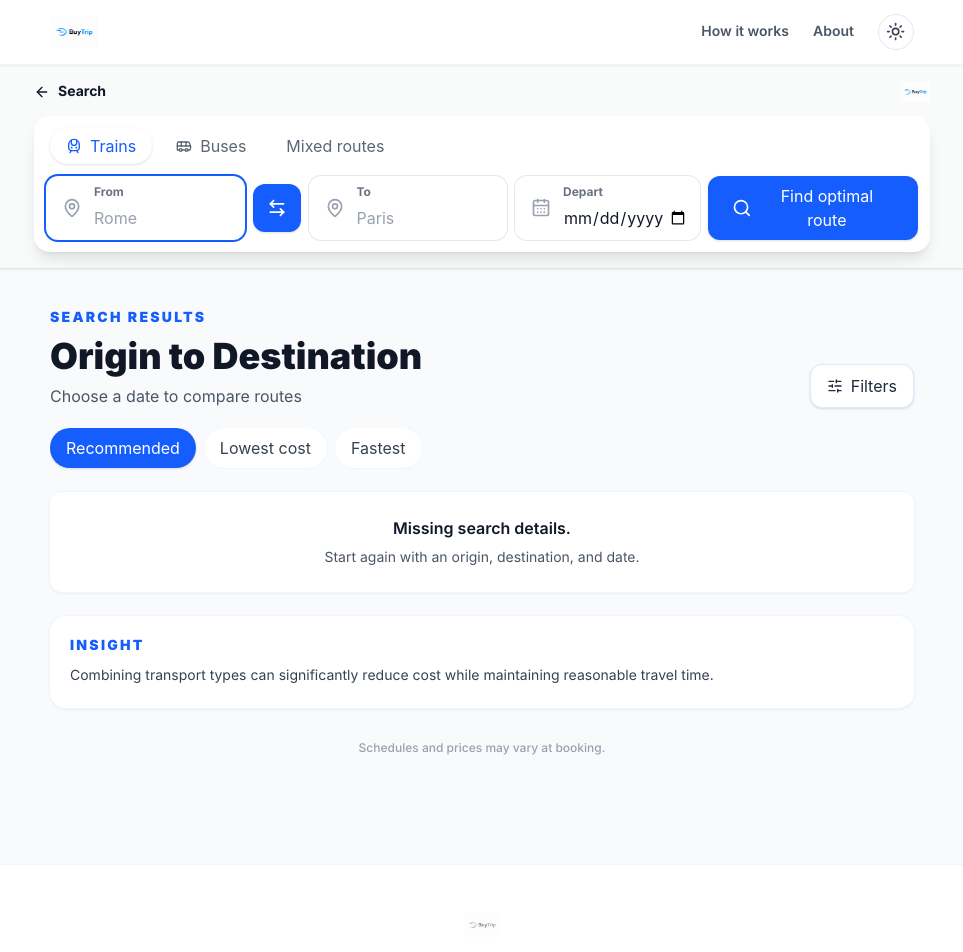
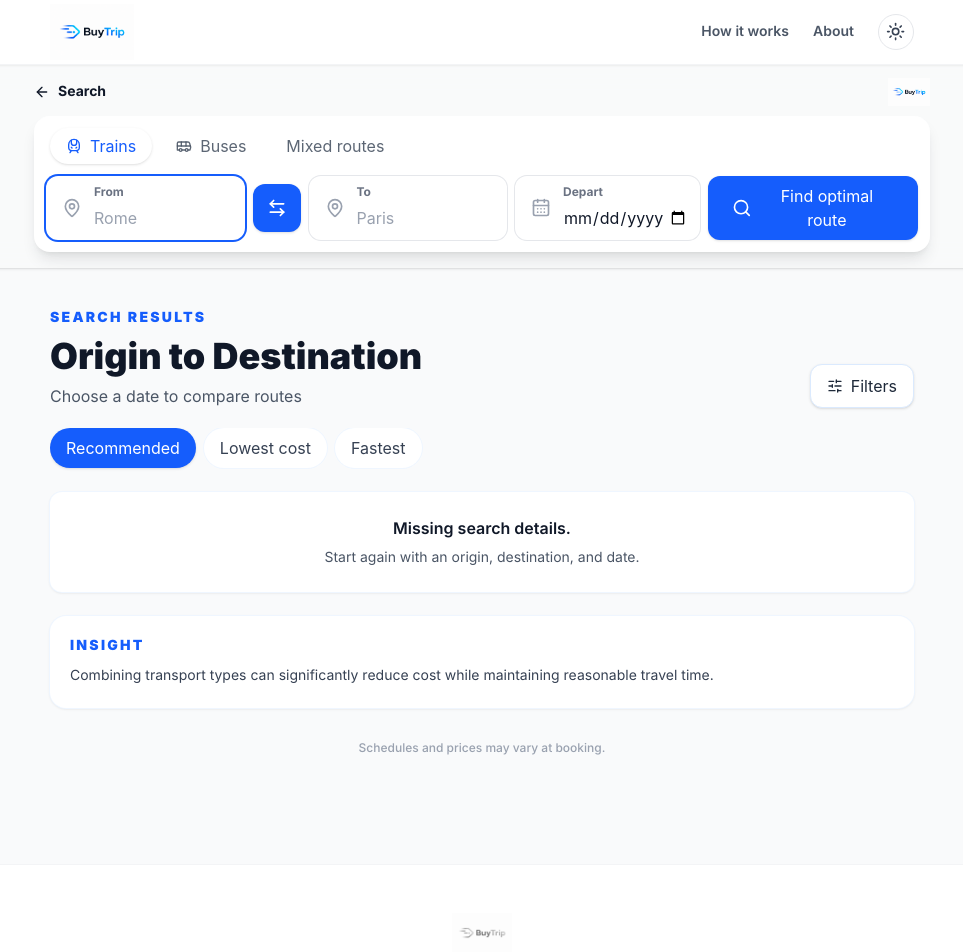
Before and after one commit to Owais221-M/RouteWIse, a Next.js app: page /results in a window 1280 px wide. Shown: the top 952 px of the page, without its empty margins (158-1121 px from the left). Built offline with nearby package versions, Linux system fonts and the light colour scheme.

Commit message:
style: scale up logos for better brand visibility

```diff
--- a/app/results/page.jsx
+++ b/app/results/page.jsx
@@ -262,9 +262,9 @@ function ResultsContent() {
                 <Image
                   src={resolvedTheme === "dark" ? "/images/logo-dark.png" : "/images/logo-light.png"}
                   alt="BuyTrip Logo"
-                  width={80}
-                  height={20}
-                  className="h-5 w-auto"
+                  width={110}
+                  height={28}
+                  className="h-7 w-auto"
                 />
               ) : (
                 <div className="h-5 w-20 bg-gray-100 dark:bg-gray-800 animate-pulse rounded" />
--- a/components/Footer.jsx
+++ b/components/Footer.jsx
@@ -21,9 +21,9 @@ export default function Footer() {
             <Image
               src={resolvedTheme === "dark" ? "/images/logo-dark.png" : "/images/logo-light.png"}
               alt="BuyTrip Logo"
-              width={100}
-              height={24}
-              className="h-6 w-auto opacity-60 grayscale hover:opacity-100 hover:grayscale-0 transition-all duration-300"
+              width={140}
+              height={36}
+              className="h-10 w-auto opacity-60 grayscale hover:opacity-100 hover:grayscale-0 transition-all duration-300"
             />
           ) : (
             <div className="h-6 w-24 bg-gray-100 dark:bg-gray-800 animate-pulse rounded opacity-50" />
--- a/components/Navbar.jsx
+++ b/components/Navbar.jsx
@@ -24,9 +24,9 @@ export default function Navbar() {
             <Image
               src={resolvedTheme === "dark" ? "/images/logo-dark.png" : "/images/logo-light.png"}
               alt="BuyTrip Logo"
-              width={120}
-              height={32}
-              className="h-8 w-auto"
+              width={180}
+              height={48}
+              className="h-12 w-auto md:h-14"
               priority
             />
           )}
```
